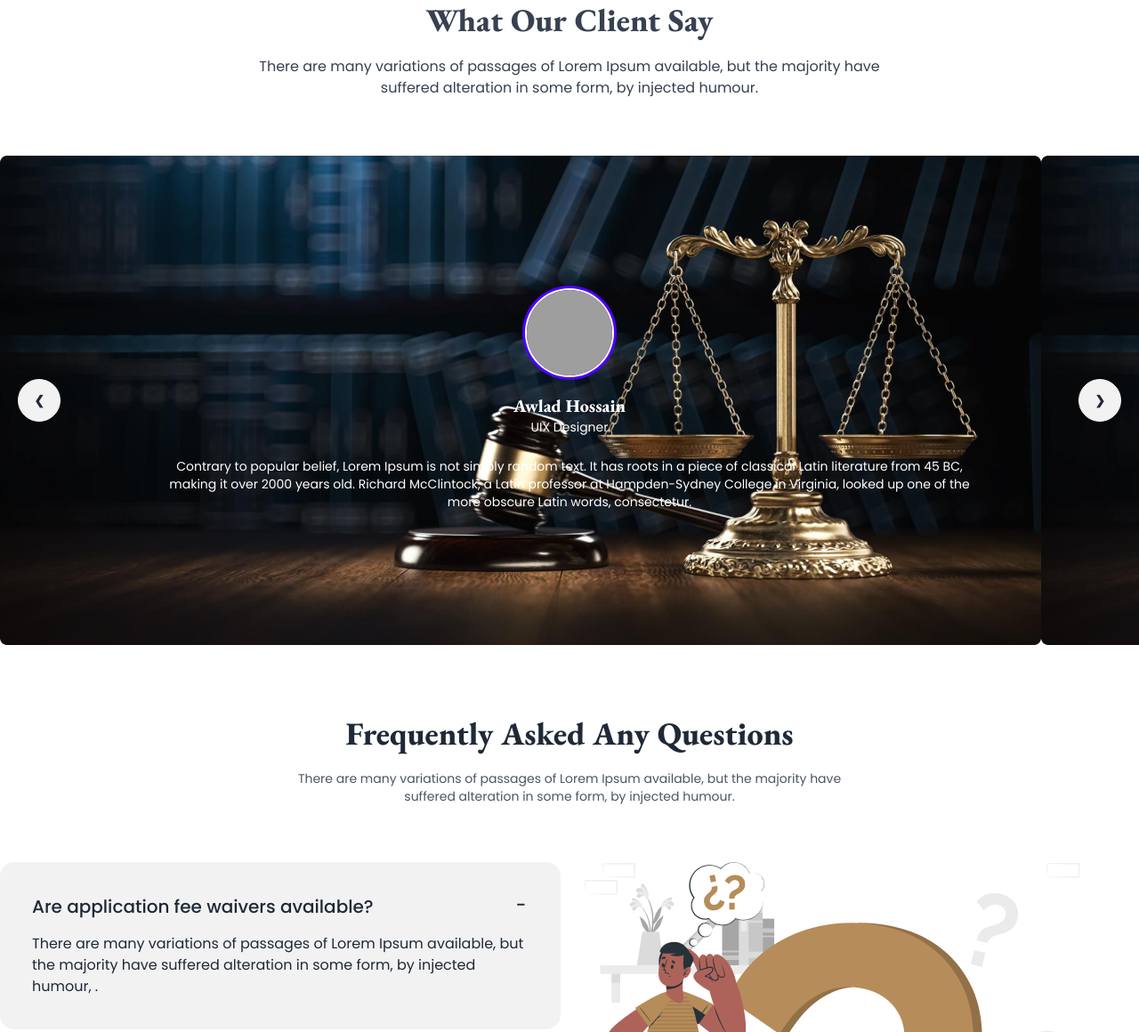
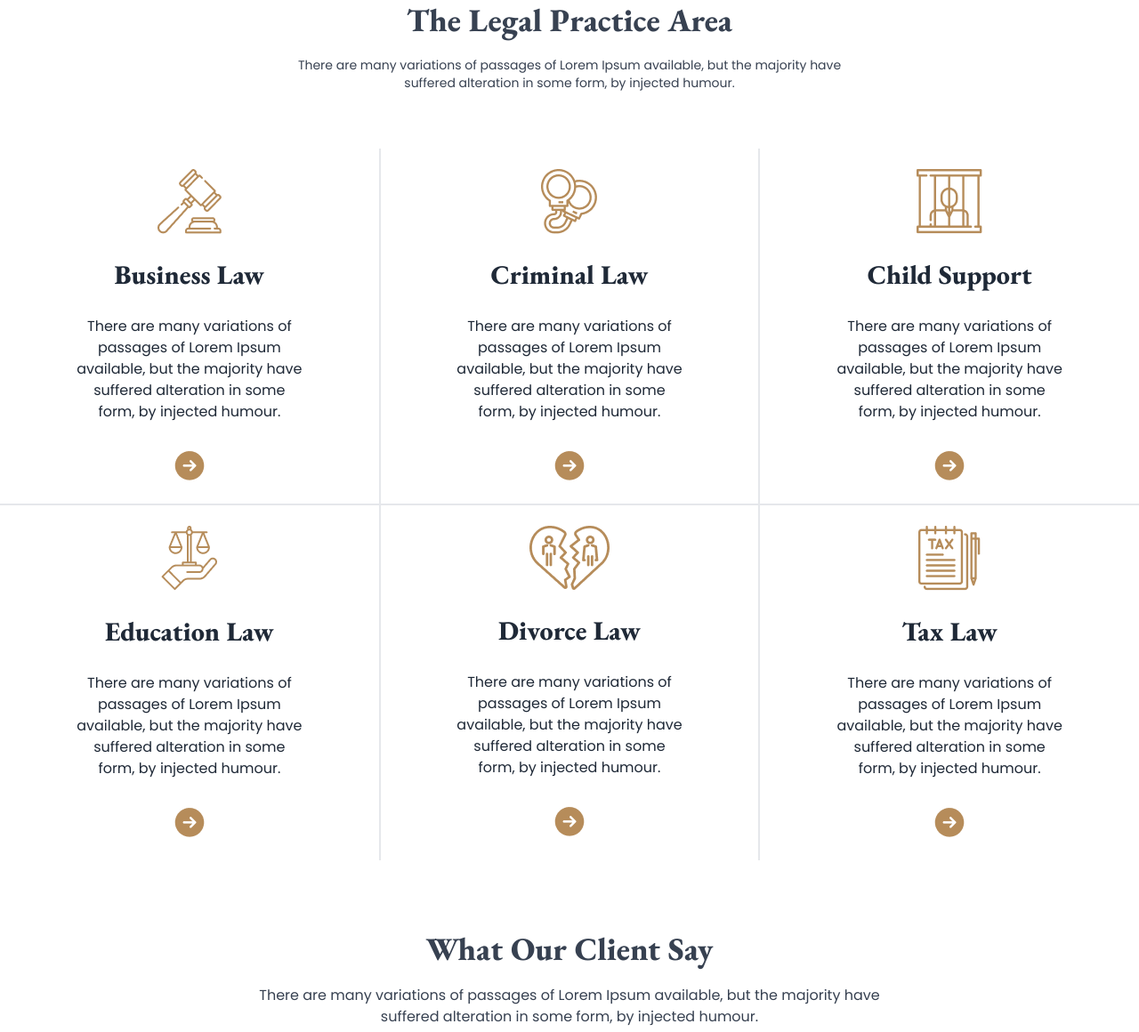
Before and after one commit to Hridoy514/legal-solution-daisyui, a plain HTML site: page index.html in a window 1280 px wide. Shown: the part 759-1919 px from the top of the page at 89% size. Drawn offline with nearby package versions, Linux system fonts and the light colour scheme; grey boxes are pictures that could not be loaded.

Commit message:
Law section complete

```diff
--- a/index.html
+++ b/index.html
@@ -148,7 +148,8 @@
           some form,
           by injected humour.</p>
         <div class="space-x-3">
-          <input type="text" placeholder="Search your services" class="py-2 px-8 rounded-md text-sm outline-none text-black">
+          <input type="text" placeholder="Search your services"
+            class="py-2 px-8 rounded-md text-sm outline-none text-black">
           <button class="bg-web-theme py-2 px-8 rounded-md font-semibold">Search</button>
         </div>
       </div>
@@ -156,6 +157,86 @@
   </header>
 
   <main>
+    <!-- Practice area -->
+    <section class="container mx-auto my-20">
+      <div class="text-center mb-16 text-gray-700">
+        <h1 class="lg:text-4xl text-2xl text-gray-700 font-extrabold font-garamond mb-5">The Legal Practice Area</h1>
+        <p class="text-xs lg:text-sm">There are many variations of passages of Lorem Ipsum available, but the majority
+          have <br> suffered
+          alteration in some form,
+          by injected humour.</p>
+      </div>
+      <!-- Laws Card Design -->
+        <div class="grid grid-cols-1 lg:grid-cols-3 md:grid-cols-2 ">
+          <div class="flex flex-col items-center justify-center gap-7 h-[400px] text-center border lg:border-t-0 lg:border-l-0 hover:bg-gray-100">
+            <img class="mx-auto" src="./images/business.png" alt="...">
+            <div class="lg:w-[260px] space-y-7">
+              <h2 class="lg:text-3xl font-garamond font-extrabold">Business Law</h2>
+              <p>There are many variations of passages of Lorem Ipsum available, but the majority have
+                suffered
+                alteration in some form,
+                by injected humour.</p>
+            </div>
+            <img class="cursor-pointer" src="./images/Frame.png" alt="">
+          </div>
+          <div class="flex flex-col items-center justify-center gap-7 h-[400px] text-center border lg:border-t-0 hover:bg-gray-100">
+            <img class="mx-auto" src="./images/criminal.png" alt="...">
+            <div class="lg:w-[260px] space-y-7">
+              <h2 class="lg:text-3xl font-garamond font-extrabold">Criminal Law</h2>
+              <p>There are many variations of passages of Lorem Ipsum available, but the majority have
+                suffered
+                alteration in some form,
+                by injected humour.</p>
+            </div>
+            <img class="cursor-pointer" src="./images/Frame.png" alt="">
+          </div>
+          <div class="flex flex-col items-center justify-center gap-7  h-[400px] text-center border lg:border-t-0 lg:border-r-0 hover:bg-gray-100">
+            <img class="mx-auto" src="./images/child.png" alt="...">
+            <div class="lg:w-[260px] space-y-7">
+              <h2 class="lg:text-3xl font-garamond font-extrabold">Child Support</h2>
+              <p>There are many variations of passages of Lorem Ipsum available, but the majority have
+                suffered
+                alteration in some form,
+                by injected humour.</p>
+            </div>
+            <img class="cursor-pointer" src="./images/Frame.png" alt="">
+          </div>
+          <div class="flex flex-col items-center justify-center gap-7  h-[400px] text-center border lg:border-b-0 lg:border-l-0 hover:bg-gray-100">
+            <img class="mx-auto" src="./images/education.png" alt="...">
+            <div class="lg:w-[260px] space-y-7">
+              <h2 class="lg:text-3xl font-garamond font-extrabold">Education Law</h2>
+              <p>There are many variations of passages of Lorem Ipsum available, but the majority have
+                suffered
+                alteration in some form,
+                by injected humour.</p>
+            </div>
+            <img class="cursor-pointer" src="./images/Frame.png" alt="">
+          </div>
+          <div class="flex flex-col items-center justify-center gap-7  h-[400px] text-center border lg:border-b-0 hover:bg-gray-100">
+            <img class="mx-auto" src="./images/divorce.png" alt="...">
+            <div class="lg:w-[260px] space-y-7">
+              <h2 class="lg:text-3xl font-garamond font-extrabold">Divorce Law</h2>
+              <p>There are many variations of passages of Lorem Ipsum available, but the majority have
+                suffered
+                alteration in some form,
+                by injected humour.</p>
+            </div>
+            <img class="cursor-pointer" src="./images/Frame.png" alt="">
+          </div>
+          <div class="flex flex-col items-center justify-center gap-7  h-[400px] text-center border lg:border-b-0 lg:border-r-0 hover:bg-gray-100">
+            <img class="mx-auto" src="./images/tax.png" alt="...">
+            <div class="lg:w-[260px] space-y-7">
+              <h2 class="lg:text-3xl font-garamond font-extrabold">Tax Law</h2>
+              <p>There are many variations of passages of Lorem Ipsum available, but the majority have
+                suffered
+                alteration in some form,
+                by injected humour.</p>
+            </div>
+            <img class="cursor-pointer" src="./images/Frame.png" alt="">
+          </div>
+      </div>
+    </section>
+
     <!-- Client Section -->
     <section class="container mx-auto my-20">
       <div class="text-center mb-16 text-gray-700">
@@ -165,18 +246,20 @@
           by injected humour.</p>
       </div>
       <div class="carousel w-full">
-        <div style="background: url(./images/banner.png);" id="slide1"
-          class="carousel-item relative w-full h-[550px] bg-center bg-no-repeat bg-cover flex flex-col justify-center items-center">
+        <div id="slide1"
+          class="bg-[url(./images/banner.png)] carousel-item relative w-full h-[550px] bg-center bg-no-repeat bg-cover flex flex-col justify-center items-center">
           <div class="flex flex-col gap-5 items-center text-center lg:w-[900px] text-white">
             <div class="avatar">
               <div class="ring-primary ring-offset-white w-24 rounded-full ring ring-offset-2">
-                <img src="https://encrypted-tbn0.gstatic.com/images?q=tbn:ANd9GcQx_YHtLfphSRwCBESq6eKfVLiGg_36xLRRuQ&s" />
+                <img
+                  src="https://encrypted-tbn0.gstatic.com/images?q=tbn:ANd9GcQx_YHtLfphSRwCBESq6eKfVLiGg_36xLRRuQ&s" />
               </div>
             </div>
             <div>
               <h3 class="text-xl font-garamond font-extrabold">Awlad Hossain</h3>
               <p class="text-sm">UIX Designer</p>
-              <p class="mt-6 text-sm ">Contrary to popular belief, Lorem Ipsum is not simply random text. It has roots in a piece of classical
+              <p class="mt-6 text-sm ">Contrary to popular belief, Lorem Ipsum is not simply random text. It has roots
+                in a piece of classical
                 Latin literature
                 from 45 BC, making it over 2000 years old. Richard McClintock, a Latin professor at Hampden-Sydney
                 College in Virginia,
@@ -184,22 +267,24 @@
             </div>
           </div>
           <div class="absolute left-5 right-5 top-1/2 flex -translate-y-1/2 transform justify-between">
-            <a href="#slide4" class="btn btn-circle">❮</a>
+            <a href="#slide3" class="btn btn-circle">❮</a>
             <a href="#slide2" class="btn btn-circle">❯</a>
           </div>
         </div>
-        <div style="background: url(./images/banner.png);" id="slide2"
-          class="carousel-item relative w-full h-[550px] bg-center bg-no-repeat bg-cover flex flex-col justify-center items-center">
+        <div id="slide2"
+          class="bg-[url(./images/banner.png)] carousel-item relative w-full h-[550px] bg-center bg-no-repeat bg-cover flex flex-col justify-center items-center">
           <div class="flex flex-col gap-5 items-center text-center lg:w-[900px] text-white">
             <div class="avatar">
               <div class="ring-primary ring-offset-white w-24 rounded-full ring ring-offset-2">
-                <img src="https://encrypted-tbn0.gstatic.com/images?q=tbn:ANd9GcQx_YHtLfphSRwCBESq6eKfVLiGg_36xLRRuQ&s" />
+                <img
+                  src="https://encrypted-tbn0.gstatic.com/images?q=tbn:ANd9GcQx_YHtLfphSRwCBESq6eKfVLiGg_36xLRRuQ&s" />
               </div>
             </div>
             <div>
               <h3 class="text-xl font-garamond font-extrabold">Hridoy Hossain</h3>
               <p class="text-sm">Web Developer</p>
-              <p class="mt-6 text-sm ">Contrary to popular belief, Lorem Ipsum is not simply random text. It has roots in a piece of classical
+              <p class="mt-6 text-sm ">Contrary to popular belief, Lorem Ipsum is not simply random text. It has roots
+                in a piece of classical
                 Latin literature
                 from 45 BC, making it over 2000 years old. Richard McClintock, a Latin professor at Hampden-Sydney
                 College in Virginia,
@@ -211,18 +296,20 @@
             <a href="#slide3" class="btn btn-circle">❯</a>
           </div>
         </div>
-        <div style="background: url(./images/banner.png);" id="slide3"
-          class="carousel-item relative w-full h-[550px] bg-center bg-no-repeat bg-cover flex flex-col justify-center items-center">
+        <div id="slide3"
+          class="bg-[url(./images/banner.png)] carousel-item relative w-full h-[550px] bg-center bg-no-repeat bg-cover flex flex-col justify-center items-center">
           <div class="flex flex-col gap-5 items-center text-center lg:w-[900px] text-white">
             <div class="avatar">
               <div class="ring-primary ring-offset-white w-24 rounded-full ring ring-offset-2">
-                <img src="https://encrypted-tbn0.gstatic.com/images?q=tbn:ANd9GcQx_YHtLfphSRwCBESq6eKfVLiGg_36xLRRuQ&s" />
+                <img
+                  src="https://encrypted-tbn0.gstatic.com/images?q=tbn:ANd9GcQx_YHtLfphSRwCBESq6eKfVLiGg_36xLRRuQ&s" />
               </div>
             </div>
             <div>
               <h3 class="text-xl font-garamond font-extrabold">Mosaddek Hossain</h3>
               <p class="text-sm">Web Designer</p>
-              <p class="mt-6 text-sm ">Contrary to popular belief, Lorem Ipsum is not simply random text. It has roots in a piece of classical
+              <p class="mt-6 text-sm ">Contrary to popular belief, Lorem Ipsum is not simply random text. It has roots
+                in a piece of classical
                 Latin literature
                 from 45 BC, making it over 2000 years old. Richard McClintock, a Latin professor at Hampden-Sydney
                 College in Virginia,
@@ -236,7 +323,6 @@
         </div>
       </div>
     </section>
-
 
     <!-- FAQ Section -->
     <section class="container mx-auto my-20">
@@ -357,4 +443,5 @@
     <!-- </section> -->
   </footer>
 </body>
+
 </html>
```
